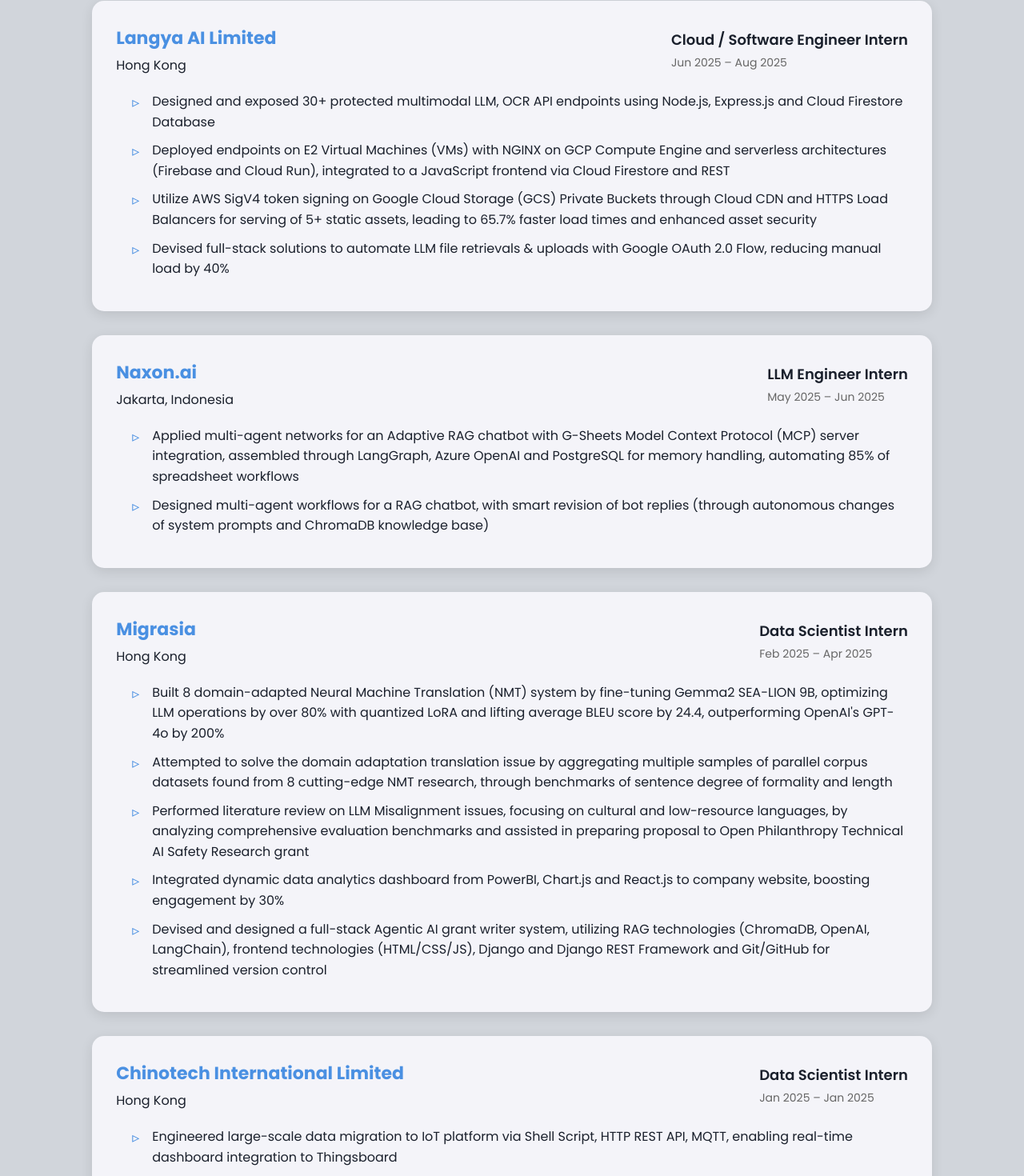
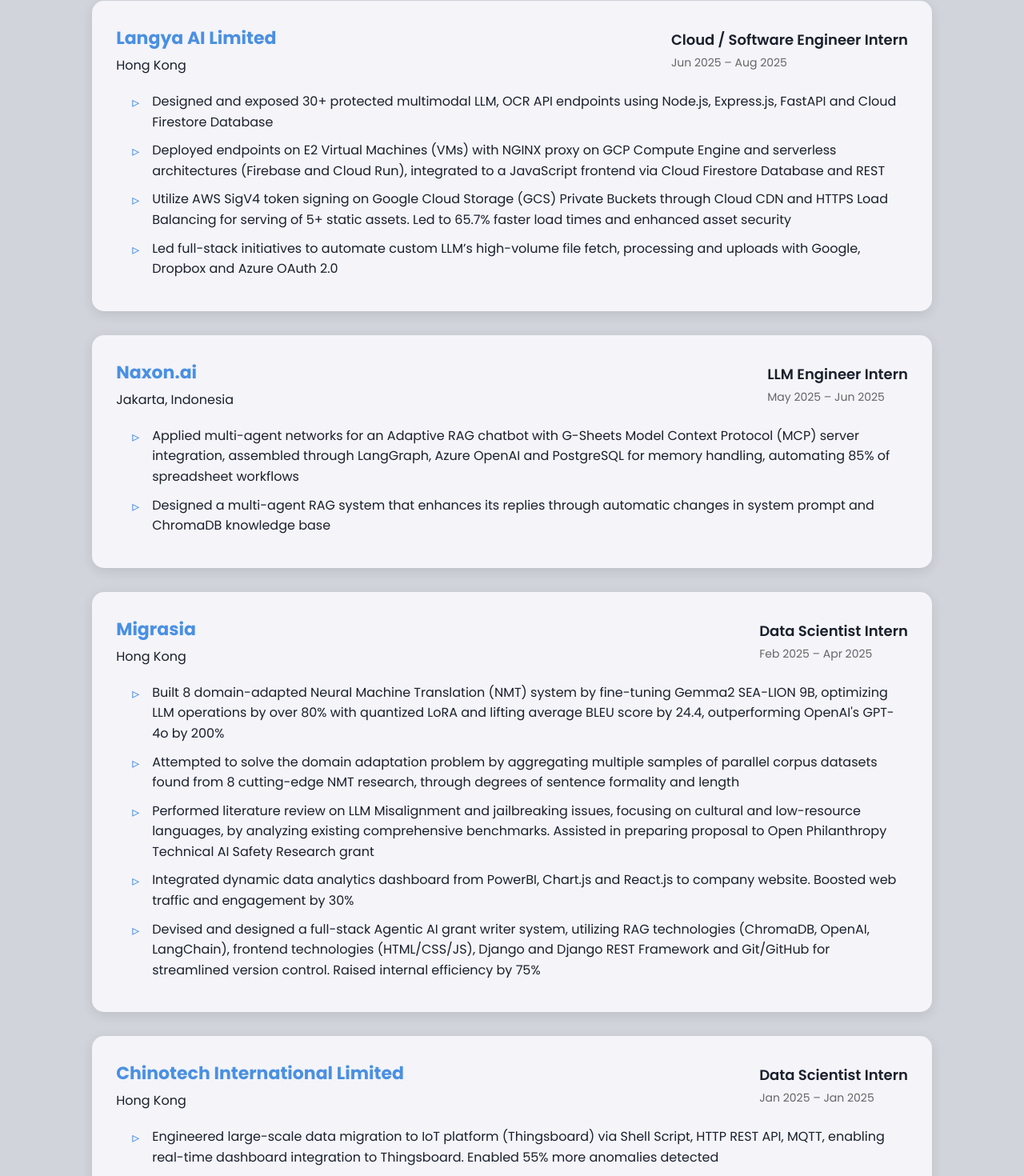
Before and after one commit to edbertw/edbert-portfolio, a Next.js app: page / in a window 1280 px wide. Shown: the part 2894-4364 px from the top of the page at 80% size. Built offline with nearby package versions, Linux system fonts and the light colour scheme.

Commit message:
Add minor edits to experiences

```diff
--- a/src/components/Experience.js
+++ b/src/components/Experience.js
@@ -6,10 +6,10 @@
         position: "Cloud / Software Engineer Intern",
         period: "Jun 2025 – Aug 2025",
         details: [
-          "Designed and exposed 30+ protected multimodal LLM, OCR API endpoints using Node.js, Express.js and Cloud Firestore Database",
-          "Deployed endpoints on E2 Virtual Machines (VMs) with NGINX on GCP Compute Engine and serverless architectures (Firebase and Cloud Run), integrated to a JavaScript frontend via Cloud Firestore and REST",
-          "Utilize AWS SigV4 token signing on Google Cloud Storage (GCS) Private Buckets through Cloud CDN and HTTPS Load Balancers for serving of 5+ static assets, leading to 65.7% faster load times and enhanced asset security",
-          "Devised full-stack solutions to automate LLM file retrievals & uploads with Google OAuth 2.0 Flow, reducing manual load by 40%"
+          "Designed and exposed 30+ protected multimodal LLM, OCR API endpoints using Node.js, Express.js, FastAPI and Cloud Firestore Database",
+          "Deployed endpoints on E2 Virtual Machines (VMs) with NGINX proxy on GCP Compute Engine and serverless architectures (Firebase and Cloud Run), integrated to a JavaScript frontend via Cloud Firestore Database and REST",
+          "Utilize AWS SigV4 token signing on Google Cloud Storage (GCS) Private Buckets through Cloud CDN and HTTPS Load Balancing for serving of 5+ static assets. Led to 65.7% faster load times and enhanced asset security",
+          "Led full-stack initiatives to automate custom LLM’s high-volume file fetch, processing and uploads with Google, Dropbox and Azure OAuth 2.0 "
         ]
       },
       {
@@ -19,7 +19,7 @@
         period: "May 2025 – Jun 2025",
         details: [
           "Applied multi-agent networks for an Adaptive RAG chatbot with G-Sheets Model Context Protocol (MCP) server integration, assembled through LangGraph, Azure OpenAI and PostgreSQL for memory handling, automating 85% of spreadsheet workflows",
-          "Designed multi-agent workflows for a RAG chatbot, with smart revision of bot replies (through autonomous changes of system prompts and ChromaDB knowledge base)"
+          "Designed a multi-agent RAG system that enhances its replies through automatic changes in system prompt and ChromaDB knowledge base"
         ]
       },
       {
@@ -29,10 +29,10 @@
         period: "Feb 2025 – Apr 2025",
         details: [
           "Built 8 domain-adapted Neural Machine Translation (NMT) system by fine-tuning Gemma2 SEA-LION 9B, optimizing LLM operations by over 80% with quantized LoRA and lifting average BLEU score by 24.4, outperforming OpenAI's GPT-4o by 200%",
-          "Attempted to solve the domain adaptation translation issue by aggregating multiple samples of parallel corpus datasets found from 8 cutting-edge NMT research, through benchmarks of sentence degree of formality and length",
-          "Performed literature review on LLM Misalignment issues, focusing on cultural and low-resource languages, by analyzing comprehensive evaluation benchmarks and assisted in preparing proposal to Open Philanthropy Technical AI Safety Research grant",
-          "Integrated dynamic data analytics dashboard from PowerBI, Chart.js and React.js to company website, boosting engagement by 30%",
-          "Devised and designed a full-stack Agentic AI grant writer system, utilizing RAG technologies (ChromaDB, OpenAI, LangChain), frontend technologies (HTML/CSS/JS), Django and Django REST Framework and Git/GitHub for streamlined version control"
+          "Attempted to solve the domain adaptation problem by aggregating multiple samples of parallel corpus datasets found from 8 cutting-edge NMT research, through degrees of sentence formality and length",
+          "Performed literature review on LLM Misalignment and jailbreaking issues, focusing on cultural and low-resource languages, by analyzing existing comprehensive benchmarks. Assisted in preparing proposal to Open Philanthropy Technical AI Safety Research grant",
+          "Integrated dynamic data analytics dashboard from PowerBI, Chart.js and React.js to company website. Boosted web traffic and engagement by 30%",
+          "Devised and designed a full-stack Agentic AI grant writer system, utilizing RAG technologies (ChromaDB, OpenAI, LangChain), frontend technologies (HTML/CSS/JS), Django and Django REST Framework and Git/GitHub for streamlined version control. Raised internal efficiency by 75%"
         ]
       },
       {
@@ -41,9 +41,9 @@
         position: "Data Scientist Intern",
         period: "Jan 2025 – Jan 2025",
         details: [
-          "Engineered large-scale data migration to IoT platform via Shell Script, HTTP REST API, MQTT, enabling real-time dashboard integration to Thingsboard",
-          "Developed and deployed ML and statistical-based (Prophet by Facebook, Fourier Transform, Random Forest, Linear Regression, ARIMA, SARIMAX) predictive analytics solutions for toilet utilities consumption in Hong Kong International Airport and unsupervised algorithms (DBSCAN, K-Means) for anomaly detection system through Trendz Analytics, extension of IoT platform with AWS EC2, Docker and PostgreSQL",
-          "Gave a final presentation on outcomes of the project and prototype to several stakeholders as well as recommendations on improvements"
+          "Engineered large-scale data migration to IoT platform (Thingsboard) via Shell Script, HTTP REST API, MQTT, enabling real-time dashboard integration to Thingsboard. Enabled 55% more anomalies detected",
+          "Developed and deployed ML and statistical-based (Prophet by Facebook, Fourier Transform, Random Forest, Linear Regression, ARIMA, SARIMAX) predictive analytics solutions for toilet utilities consumption in Hong Kong International Airport and unsupervised algorithms (DBSCAN, K-Means) for anomaly detection system through Trendz Analytics (Thingsboard) with AWS EC2, Docker and PostgreSQL",
+          "Gave a final presentation on outcomes of the project and prototype to several stakeholders as well as infrastructure suggestions"
         ]
       }
     ];
```
